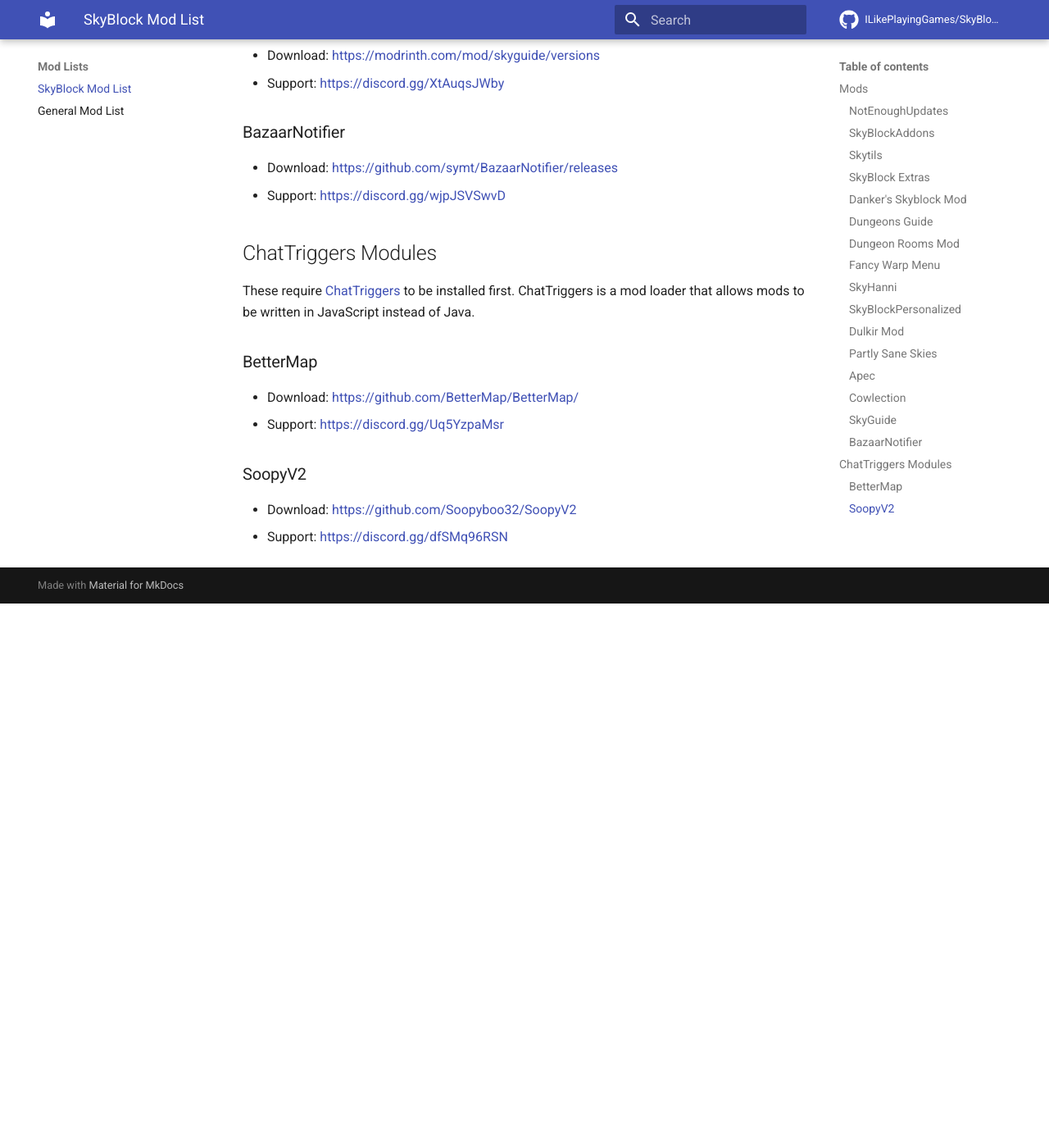
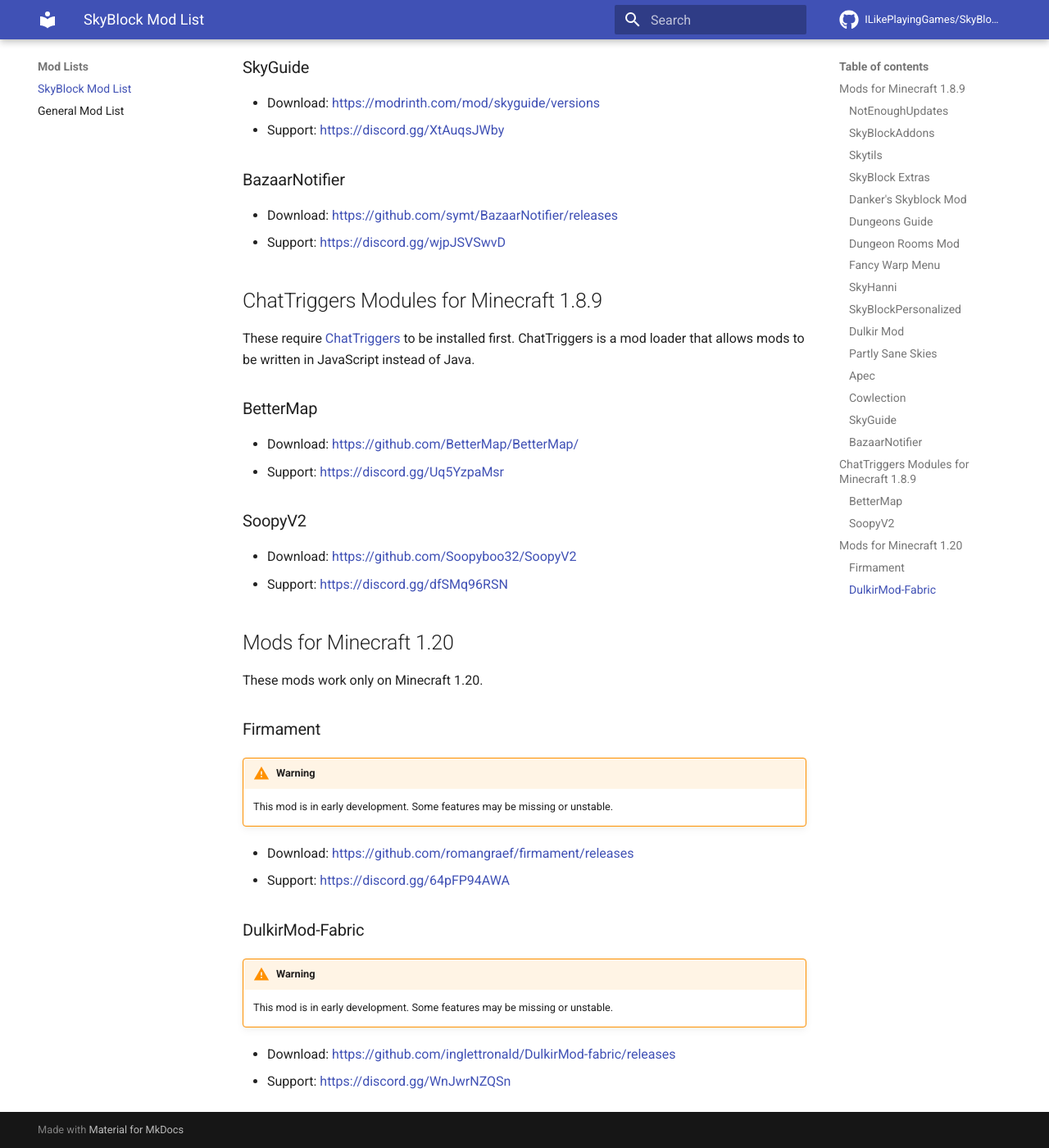
Before and after one commit to ModMalwareInvestigation/SkyBlockModWiki, an MkDocs documentation site: the page built from docs/mod-lists/skyblock-mod-list.md, in a window 1280 px wide and 1400 px high, scrolled down 2704 px. Shown: the whole window at 82% size. Built offline with MkDocs 1.6.1 and Material for MkDocs 9.7.7, drawn with Linux system fonts in a browser that asks for light colours; comment, search, counter and statistics services are not loaded; before the commit the page ends 3440 px from its top, so only the background shows below that; some of the changed text lies outside the part shown.

Commit message:
Add 1.20 mods

```diff
--- a/docs/mod-lists/skyblock-mod-list.md
+++ b/docs/mod-lists/skyblock-mod-list.md
@@ -5,7 +5,8 @@
 This is a quick reference list of many of the common mods for SkyBlock and their official download locations.
 Click on the "Main Page" link under a mod's name for more detailed information about that mod.
 
-## Mods
+## Mods for Minecraft 1.8.9
+These mods work only on Minecraft 1.8.9.
 
 ### NotEnoughUpdates
 - Download: https://github.com/NotEnoughUpdates/NotEnoughUpdates/releases
@@ -78,7 +79,7 @@
 - Download: https://github.com/symt/BazaarNotifier/releases
 - Support: https://discord.gg/wjpJSVSwvD
 
-## ChatTriggers Modules
+## ChatTriggers Modules for Minecraft 1.8.9
 These require [ChatTriggers](https://www.chattriggers.com) to be installed first.
 ChatTriggers is a mod loader that allows mods to be written in JavaScript instead of Java.
 
@@ -89,3 +90,20 @@
 ### SoopyV2
 - Download: https://github.com/Soopyboo32/SoopyV2
 - Support: https://discord.gg/dfSMq96RSN
+
+## Mods for Minecraft 1.20
+These mods work only on Minecraft 1.20.
+
+### Firmament
+!!! warning
+    This mod is in early development. Some features may be missing or unstable.
+
+- Download: https://github.com/romangraef/firmament/releases
+- Support: https://discord.gg/64pFP94AWA
+
+### DulkirMod-Fabric
+!!! warning
+    This mod is in early development. Some features may be missing or unstable.
+
+- Download: https://github.com/inglettronald/DulkirMod-fabric/releases
+- Support: https://discord.gg/WnJwrNZQSn
```
